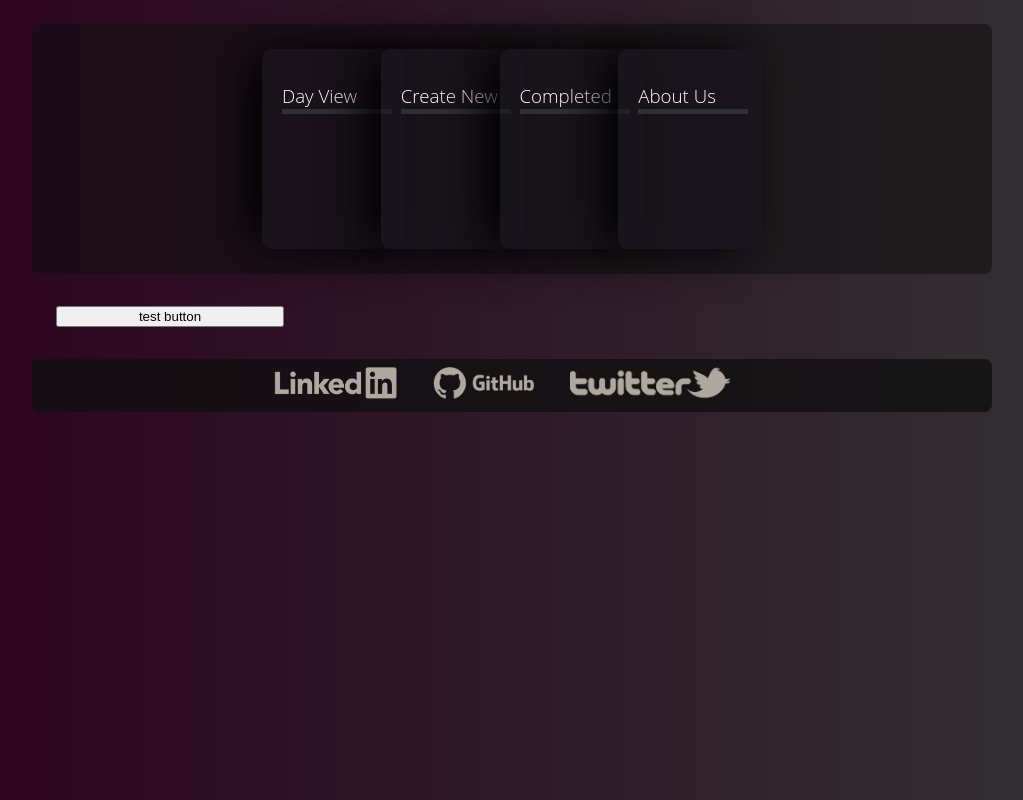
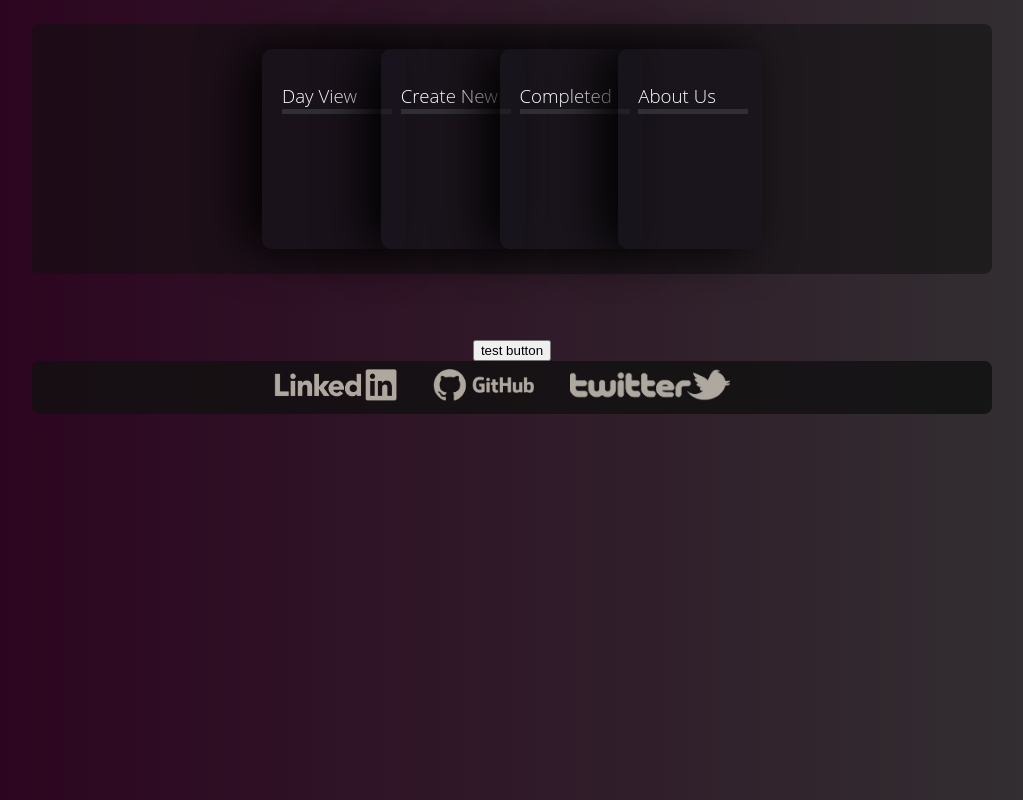
Before and after one commit to andutch/Project2, an Angular app in the folder Proj2_Angular/Project2v0/: page / in a window 1280 px wide. Shown: the whole page, without its empty margins (128-1151 px from the left). Built offline with nearby package versions, Linux system fonts and the light colour scheme.

Commit message:
Update task-view.component.html

```diff
--- a/Proj2_Angular/Project2v0/src/app/task-view/task-view.component.html
+++ b/Proj2_Angular/Project2v0/src/app/task-view/task-view.component.html
@@ -106,7 +106,7 @@
     </article> -->
 
 
-<button (click)="populateExampleTasks()">test button</button>
+
 
     <ng-container *ngFor="let task of taskList; index as i">
       <article class="task box-type-{{i%5}}" style="margin:.5rem; --grid-var:a{{i+1}}; grid-area: var(--grid-var);" (click)='modifyTask(task.taskId)'>
@@ -142,3 +142,4 @@
     </ng-container>
 
   </main>
+  <button (click)="populateExampleTasks()">test button</button>
```
